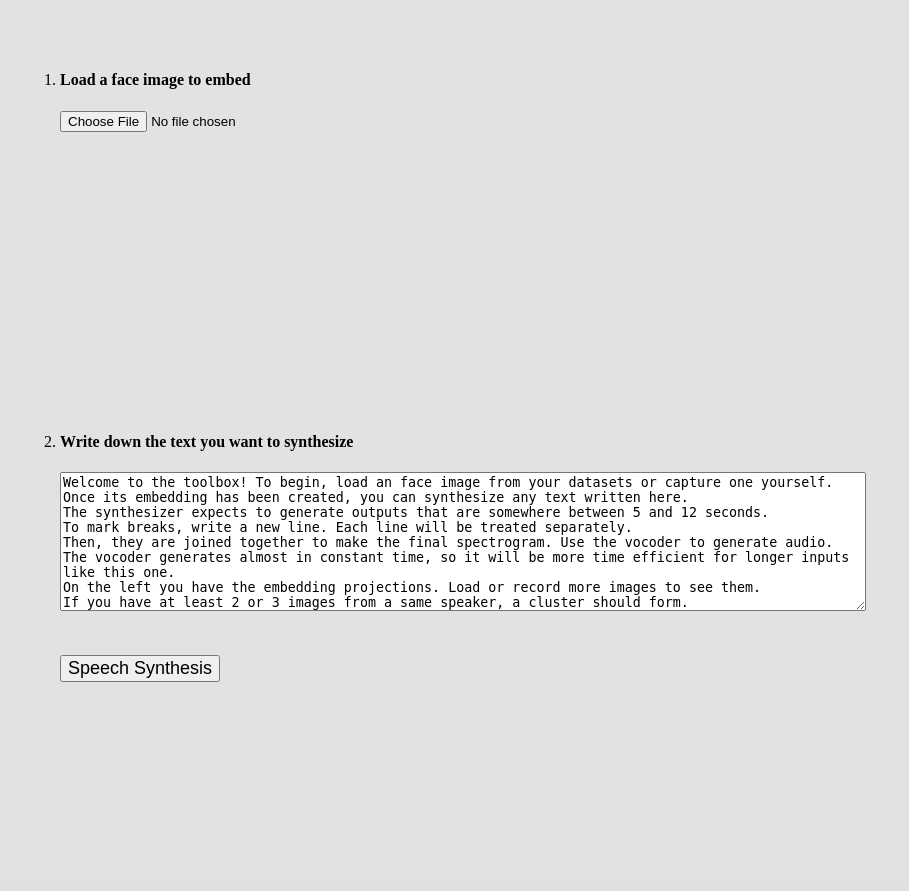
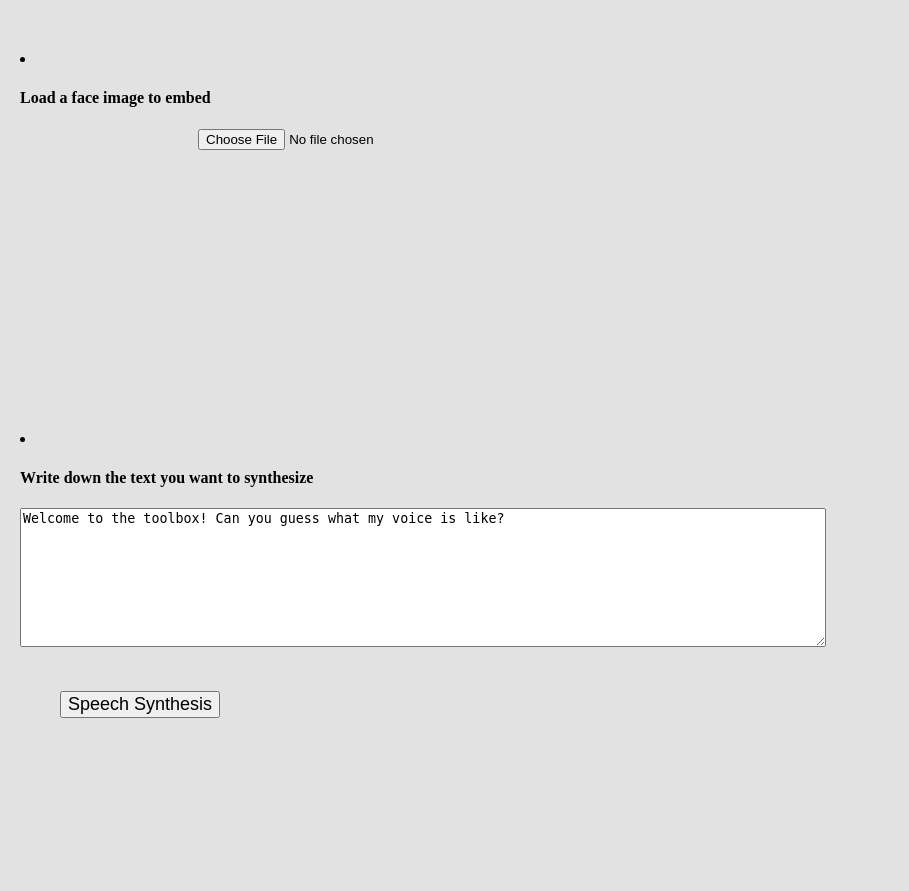
Before and after one commit to jh5-6/Face2Voice, a Flask app: page /face2voice in a window 1280 px wide. Shown: the part 50-941 px from the top of the page, without its empty margins (0-909 px from the left). Before the commit the page ends 732 px from the top, so only its background shows below. Run offline with Flask 2, Linux system fonts and the light colour scheme; parts of the project's set-up code (start-up, migrations or seed data) failed here and were passed over.

Commit message:
Update face2voice.html

```diff
--- a/templates/face2voice.html
+++ b/templates/face2voice.html
@@ -7,7 +7,11 @@
         <link rel="stylesheet" href="{{ url_for('static', filename='css/style.css')}}"/>
         <script src="https://code.jquery.com/jquery-latest.min.js"></script>
         <title>Face2Voice</title>
-
+        <style>
+                div li p{
+                        text-align:center;
+                }
+        </style>
         <script>
             //파일에서 불러온 사진 보여줌
             function setThumbnail(event) {
@@ -102,7 +106,7 @@
         <div class="container">
             <div>
                 <form method="post" id="form" action="/face2voice_result" enctype="multipart/form-data">
-                    <ol>
+<!--                     <ol> -->
                         <!-- 입력 사진 선택 -->
                         <li>
                             <h4> Load a face image to embed </h4>
@@ -116,10 +120,10 @@
                         <li>
                             <h4> Write down the text you want to synthesize </h4>
                             <p>
-                                <textarea name="inputtext" id="text" required >Welcome to the toolbox! To begin, load an face image from your datasets or capture one yourself.&#10;Once its embedding has been created, you can synthesize any text written here.&#10;The synthesizer expects to generate outputs that are somewhere between 5 and 12 seconds.&#10;To mark breaks, write a new line. Each line will be treated separately.&#10;Then, they are joined together to make the final spectrogram. Use the vocoder to generate audio.&#10;The vocoder generates almost in constant time, so it will be more time efficient for longer inputs like this one.&#10;On the left you have the embedding projections. Load or record more images to see them.&#10;If you have at least 2 or 3 images from a same speaker, a cluster should form.&#10;Synthesized utterances are of the same color as the speaker whose voice was used, but they're represented with a cross.</textarea>
+                                <textarea name="inputtext" id="text" required >Welcome to the toolbox! Can you guess what my voice is like?</textarea>
                             </p>
                         </li>
-                    </ol>
+<!--                     </ol> -->
 
                     <!-- 음성 합성 버튼 -->
                     <div id="btn">
```
